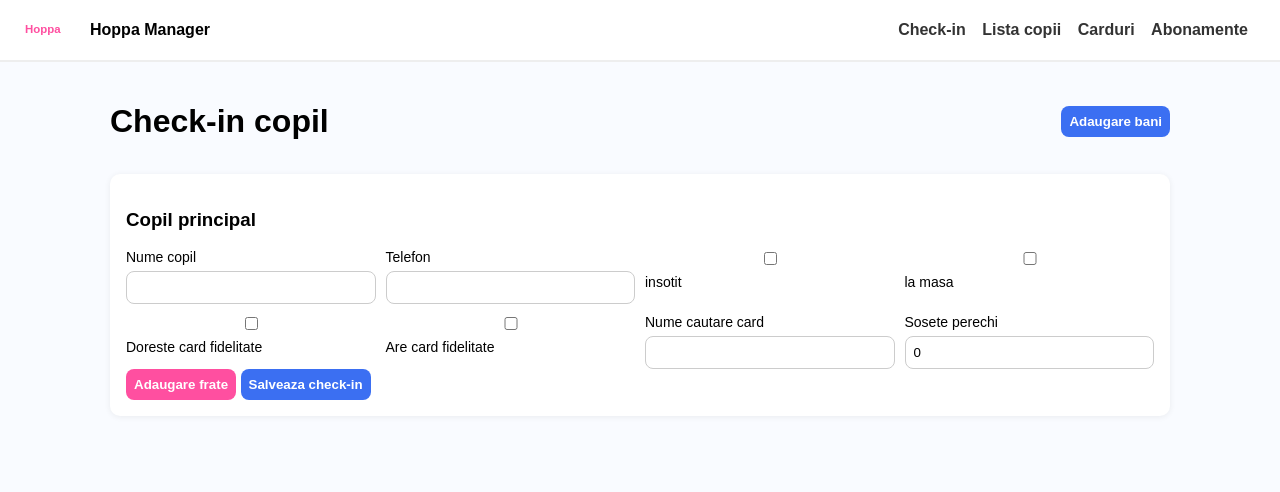
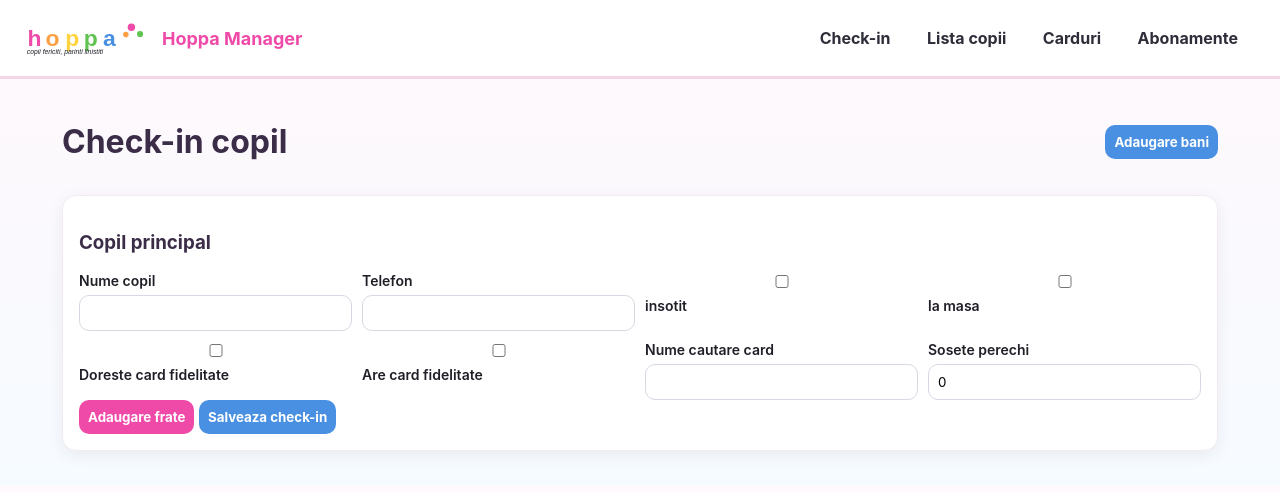
Before and after one commit to BogdanNails/hoppa, a Flask app: page / in a window 1280 px wide. Shown: the top 492 px of the page. Run offline with Flask 3, Linux system fonts and the light colour scheme.

Commit message:
Apply Hoppa color palette and branded header logo

```diff
--- a/static/styles.css
+++ b/static/styles.css
@@ -1,13 +1,45 @@
-:root{--p:#ff4fa0;--y:#ffcb05;--b:#3b6ff2;--bg:#f9fbff;}
-*{box-sizing:border-box;font-family:Arial,sans-serif}body{margin:0;background:var(--bg)}
-.topbar{display:flex;justify-content:space-between;align-items:center;padding:10px 20px;background:#fff;border-bottom:2px solid #eee}
-.brand{display:flex;align-items:center;gap:10px}.brand img{width:60px;height:40px;object-fit:contain;background:#fff}
-nav a{margin-right:12px;color:#333;text-decoration:none;font-weight:700}
-.container{padding:20px;max-width:1100px;margin:0 auto}
-.card{background:white;padding:16px;border-radius:10px;box-shadow:0 1px 6px #0001;margin:12px 0}
-.grid{display:grid;grid-template-columns:repeat(auto-fit,minmax(220px,1fr));gap:10px}.subgrid{grid-column:1/-1;display:grid;grid-template-columns:1fr 1fr;gap:10px}
-label{display:flex;flex-direction:column;gap:6px;font-size:14px}input,select,button{padding:8px;border:1px solid #ccc;border-radius:8px}
-.btn{background:var(--b);color:#fff;border:none;cursor:pointer;font-weight:700}.btn.secondary{background:var(--p)}.btn.danger{background:#c52222}.btn.tiny{padding:6px 8px;font-size:12px}
-.flash{padding:10px;border-radius:8px;margin-bottom:8px}.flash.success{background:#d9f6de}.flash.error{background:#ffdede}.flash.warning{background:#fff5d1}
-table{width:100%;border-collapse:collapse}td,th{border:1px solid #ddd;padding:8px;vertical-align:top}.actions form{display:inline-block}
-.row{display:flex;gap:8px}.hidden{display:none}.split-head{display:flex;justify-content:space-between;align-items:center}
+
+:root{
+  --bg:#fff8fc;
+  --surface:#ffffff;
+  --ink:#1f1f28;
+  --pink:#ef4aa8;
+  --yellow:#ffd33d;
+  --blue:#4a90e2;
+  --green:#61c452;
+  --orange:#ff9f43;
+  --danger:#d62839;
+  --muted:#6d6d7a;
+}
+*{box-sizing:border-box;font-family:Inter,Arial,sans-serif}
+body{margin:0;background:linear-gradient(180deg,#fff8fc 0%,#f6fbff 100%);color:var(--ink)}
+.topbar{display:flex;justify-content:space-between;align-items:center;padding:12px 20px;background:#fff;border-bottom:3px solid #f6d4ea;position:sticky;top:0;z-index:20}
+.brand{display:flex;align-items:center;gap:12px}
+.brand img{width:130px;height:52px;object-fit:contain;background:#fff}
+.brand strong{font-size:18px;color:var(--pink)}
+nav a{margin-right:12px;color:#2e2e3a;text-decoration:none;font-weight:700;padding:8px 10px;border-radius:10px}
+nav a:hover{background:#ffe9f7;color:var(--pink)}
+.container{padding:22px;max-width:1200px;margin:0 auto}
+.card{background:var(--surface);padding:16px;border-radius:14px;box-shadow:0 4px 16px #25002412;margin:12px 0;border:1px solid #f5eaf2}
+.grid{display:grid;grid-template-columns:repeat(auto-fit,minmax(220px,1fr));gap:10px}
+.subgrid{grid-column:1/-1;display:grid;grid-template-columns:1fr 1fr;gap:10px}
+label{display:flex;flex-direction:column;gap:6px;font-size:14px;font-weight:600}
+input,select,button{padding:9px;border:1px solid #d8d8e3;border-radius:10px}
+input:focus,select:focus{outline:2px solid #ffd8ef;border-color:#ef4aa8}
+.btn{background:var(--blue);color:#fff;border:none;cursor:pointer;font-weight:700}
+.btn.secondary{background:var(--pink)}
+.btn.danger{background:var(--danger)}
+.btn.tiny{padding:6px 8px;font-size:12px}
+.btn:hover{filter:brightness(0.97)}
+.flash{padding:10px;border-radius:10px;margin-bottom:8px;font-weight:600}
+.flash.success{background:#dcf8e0;color:#14522a}
+.flash.error{background:#ffdede;color:#7c1a1a}
+.flash.warning{background:#fff5d1;color:#634b00}
+table{width:100%;border-collapse:collapse;background:#fff;border-radius:12px;overflow:hidden}
+td,th{border:1px solid #f1e8ef;padding:8px;vertical-align:top}
+th{background:#fff2fa;color:#5f2c4e}
+.actions form{display:inline-block}
+.row{display:flex;gap:8px}
+.hidden{display:none}
+.split-head{display:flex;justify-content:space-between;align-items:center}
+h1,h2,h3{color:#3b2d48}
--- a/templates/base.html
+++ b/templates/base.html
@@ -10,7 +10,7 @@
 <body>
 <header class="topbar">
   <div class="brand">
-    <img src="{{ url_for('static', filename='logo-placeholder.svg') }}" alt="Hoppa logo">
+    <img src="{{ url_for('static', filename='hoppa-logo.svg') }}" alt="Hoppa logo">
     <strong>Hoppa Manager</strong>
   </div>
   <nav>
```
Also changed, not shown: static/hoppa-logo.svg (added).
